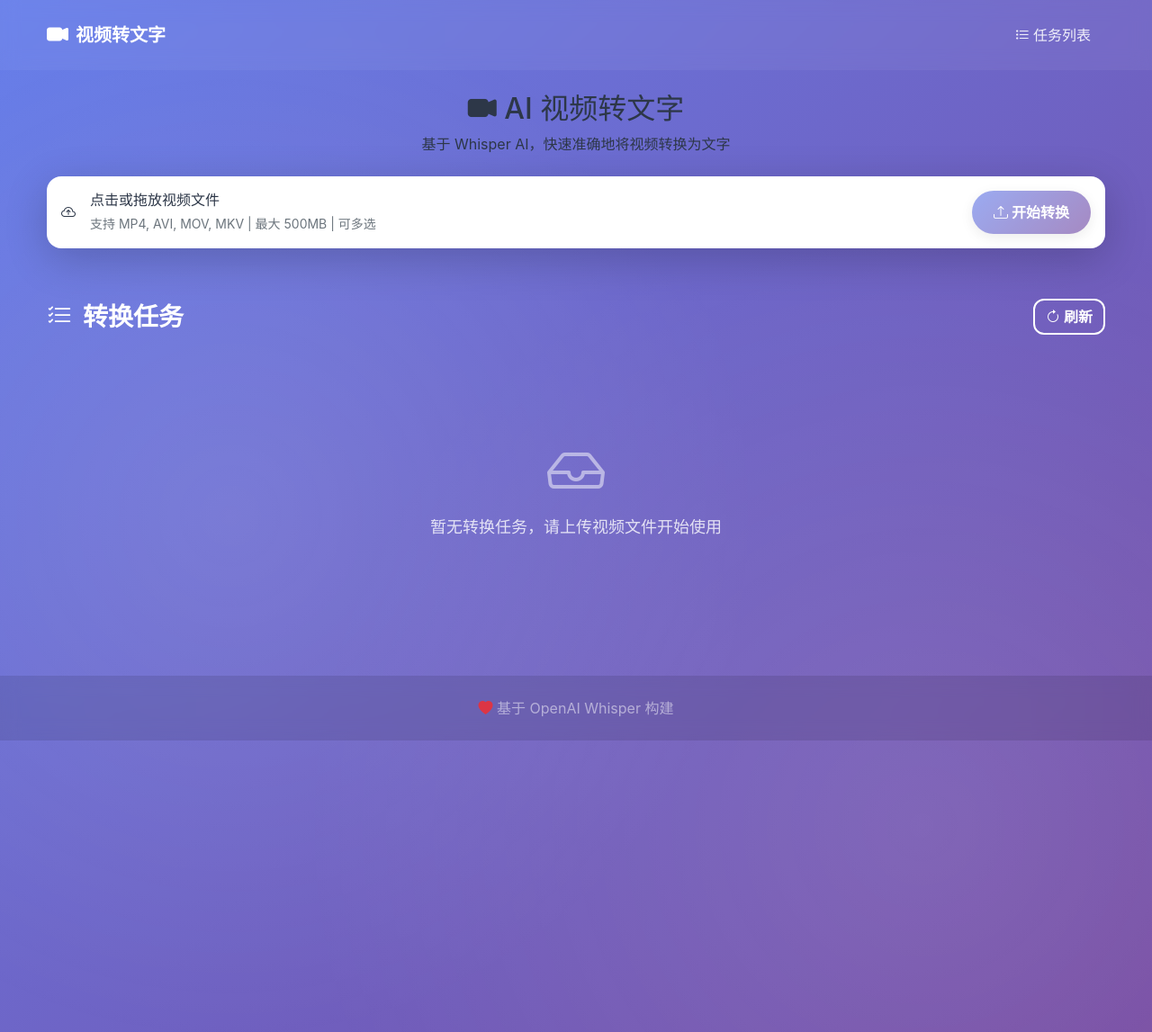
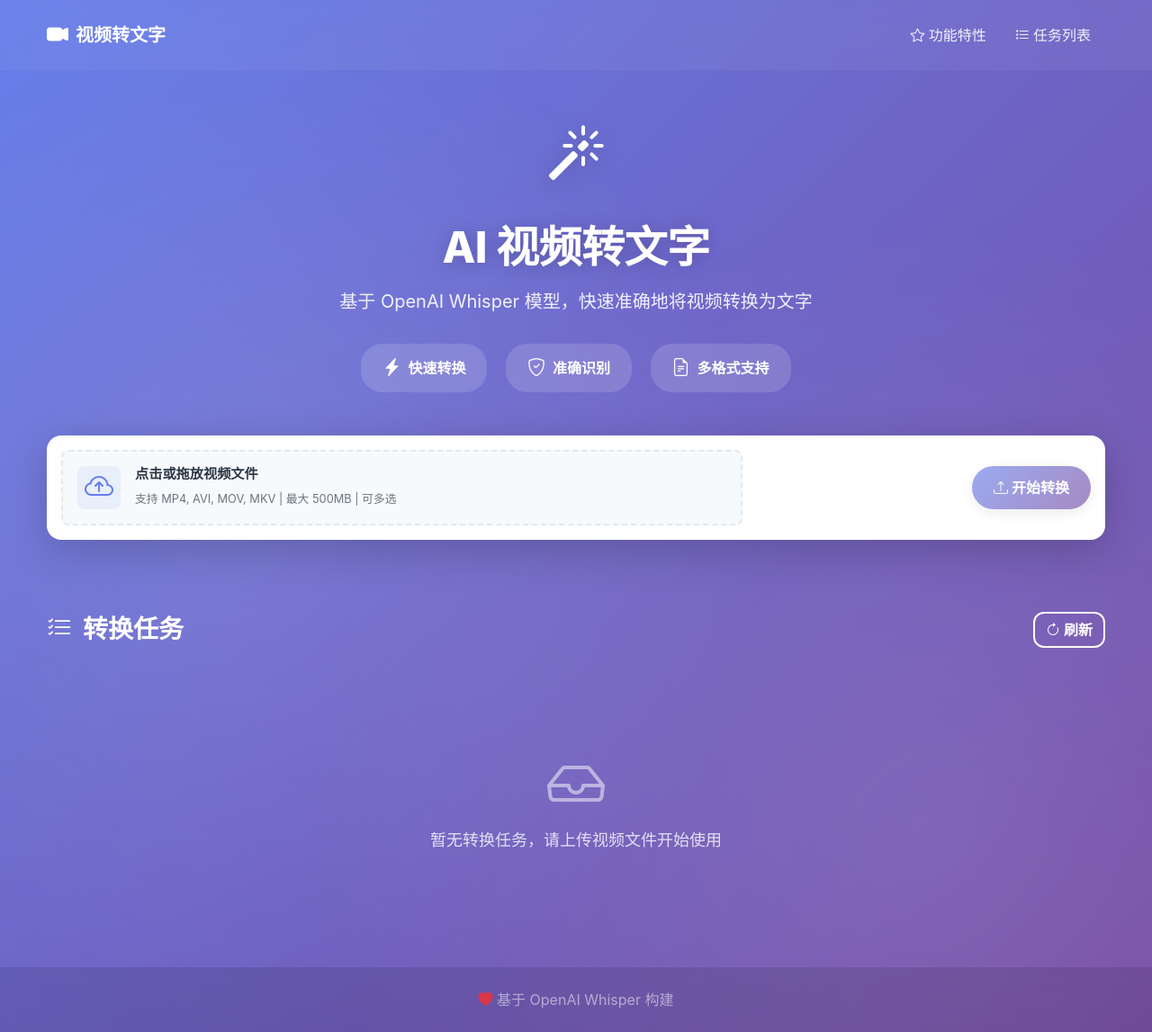
Before and after one commit to github653224/video_to_text, a FastAPI app: page / in a window 1280 px wide. Shown: the whole page at 90% size. Run offline with FastAPI, Linux system fonts and the light colour scheme; data that the repository does not hold is empty.

Commit message:
优化页面布局: 保留Hero区域动画效果，上传区域改为紧凑横条版

```diff
--- a/static/css/style.css
+++ b/static/css/style.css
@@ -187,6 +187,51 @@ body::before {
     overflow: hidden;
 }
 
+/* 紧凑横条版上传区域 */
+.upload-area-compact {
+    border: 2px dashed #e2e8f0;
+    border-radius: var(--radius-sm);
+    padding: 1rem;
+    cursor: pointer;
+    transition: var(--transition-base);
+    background: #f7fafc;
+}
+
+.upload-area-compact:hover {
+    border-color: var(--primary-color);
+    background: #edf2f7;
+}
+
+.upload-area-compact.dragover {
+    border-color: #48bb78;
+    background: rgba(72, 187, 120, 0.05);
+}
+
+.upload-icon-compact {
+    font-size: 2rem;
+    color: var(--primary-color);
+    display: flex;
+    align-items: center;
+    justify-content: center;
+    width: 48px;
+    height: 48px;
+    background: rgba(102, 126, 234, 0.1);
+    border-radius: var(--radius-sm);
+    flex-shrink: 0;
+}
+
+.upload-area-compact h6 {
+    font-size: 0.95rem;
+    font-weight: 600;
+    color: #2d3748;
+    margin: 0;
+}
+
+.upload-area-compact small {
+    font-size: 0.8rem;
+}
+
+/* 传统大版上传区域（保留但不使用） */
 .upload-area {
     border: 3px dashed #e2e8f0;
     border-radius: var(--radius-md);
--- a/templates/index.html
+++ b/templates/index.html
@@ -24,6 +24,11 @@
                 <div class="collapse navbar-collapse" id="navbarNav">
                     <ul class="navbar-nav ms-auto">
                         <li class="nav-item">
+                            <a class="nav-link" href="#features">
+                                <i class="bi bi-star"></i> 功能特性
+                            </a>
+                        </li>
+                        <li class="nav-item">
                             <a class="nav-link" href="#tasks">
                                 <i class="bi bi-list-task"></i> 任务列表
                             </a>
@@ -33,17 +38,31 @@
             </div>
         </nav>
 
-        <div class="container py-4">
-            <!-- 紧凑的标题区域 -->
-            <div class="header-section text-center mb-4">
-                <h2 class="header-title mb-2">
-                    <i class="bi bi-camera-video-fill"></i> AI 视频转文字
-                </h2>
-                <p class="header-subtitle mb-0">基于 Whisper AI，快速准确地将视频转换为文字</p>
+        <div class="container">
+            <!-- Hero 区域 -->
+            <div class="hero-section text-center">
+                <div class="hero-icon mb-4">
+                    <i class="bi bi-magic"></i>
+                </div>
+                <h1 class="hero-title mb-3">AI 视频转文字</h1>
+                <p class="hero-subtitle mb-4">
+                    基于 OpenAI Whisper 模型，快速准确地将视频转换为文字
+                </p>
+                <div class="hero-stats">
+                    <span class="stat-item me-3">
+                        <i class="bi bi-lightning-charge-fill"></i> 快速转换
+                    </span>
+                    <span class="stat-item me-3">
+                        <i class="bi bi-shield-check"></i> 准确识别
+                    </span>
+                    <span class="stat-item">
+                        <i class="bi bi-file-earmark-text"></i> 多格式支持
+                    </span>
+                </div>
             </div>
 
-            <!-- 紧凑的上传区域 -->
-            <div class="upload-section mb-4">
+            <!-- 上传区域 - 紧凑横条版 -->
+            <div class="upload-section mb-5">
                 <div class="card upload-card">
                     <div class="card-body p-3">
                         <div class="row g-3 align-items-center">
```
